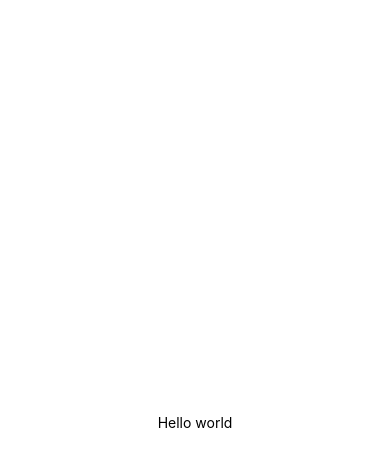
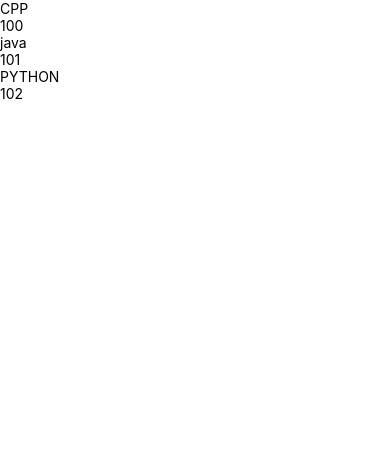
Before and after one commit to Karankhatik/learning-react-native, a React Native app: screen / in a window 390 px wide. Shown: the top 466 px of the page. Built offline with nearby package versions, Linux system fonts and the light colour scheme.

Commit message:
FlatList

```diff
--- a/App.js
+++ b/App.js
@@ -1,20 +1,42 @@
-import { StatusBar } from 'expo-status-bar';
-import { StyleSheet, Text, View } from 'react-native';
+import React from 'react'
+import { FlatList, View,Text, ScrollView } from 'react-native'
 
-export default function App() {
-  return (
-    <View style={styles.container}>
-      <Text>Hello world</Text>
-      <StatusBar style="auto" />
-    </View>
-  );
+const logo = {
+  uri: 'https://reactnative.dev/img/tiny_logo.png',
+  width: 64,
+  height: 64,
 }
 
-const styles = StyleSheet.create({
-  container: {
-    flex: 1,
-    backgroundColor: '#fff',
-    alignItems: 'center',
-    justifyContent: 'center',
-  },
-});
+
+const App = () => {
+  const item = [
+    {
+       sub: 'CPP',
+       id:100
+    },
+    {
+      sub:"java",
+      id:101
+    },
+    {
+      sub:"PYTHON",
+      id:102
+    },
+
+  ]
+  return (
+      <FlatList
+        data={item}
+        renderItem={(e) => {
+          return <View>
+            <Text >{e.item.sub}</Text>
+            <Text >{e.item.id}</Text>
+          </View>
+
+        }}
+      />
+
+  )
+}
+
+export default App
```
